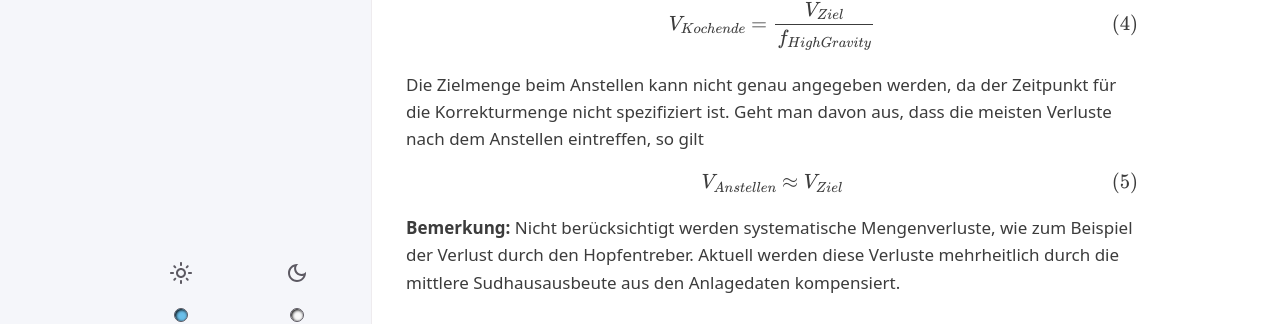
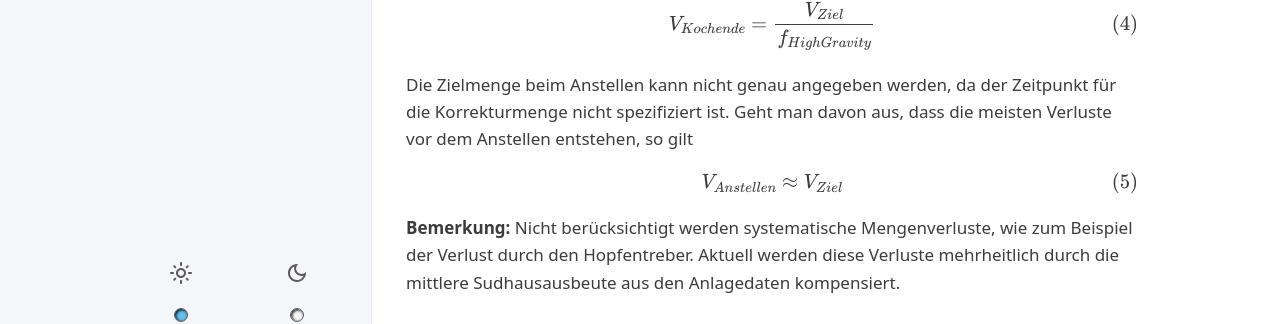
Before and after one commit to kleiner-brauhelfer/kleiner-brauhelfer.github.io, a Jekyll site: the page built from docs/formelsammlung/wuerzemenge.md, in a window 1280 px wide and 1356 px high. Shown: the part 936-1260 px from the top of the window. Built offline with Jekyll 4.4.1, drawn with Linux system fonts in a browser that asks for light colours.

Commit message:
Update wuerzemenge.md

```diff
--- a/docs/formelsammlung/wuerzemenge.md
+++ b/docs/formelsammlung/wuerzemenge.md
@@ -44,7 +44,7 @@ $$ V_{Kochende} = \frac{V_{Ziel}}{f_{HighGravity}} $$
 
 
 Die Zielmenge beim Anstellen kann nicht genau angegeben werden, da der Zeitpunkt f&uuml;r die Korrekturmenge nicht spezifiziert ist.
-Geht man davon aus, dass die meisten Verluste nach dem Anstellen eintreffen, so gilt
+Geht man davon aus, dass die meisten Verluste vor dem Anstellen entstehen, so gilt
 
 $$ V_{Anstellen} \approx  V_{Ziel} $$
 
```
